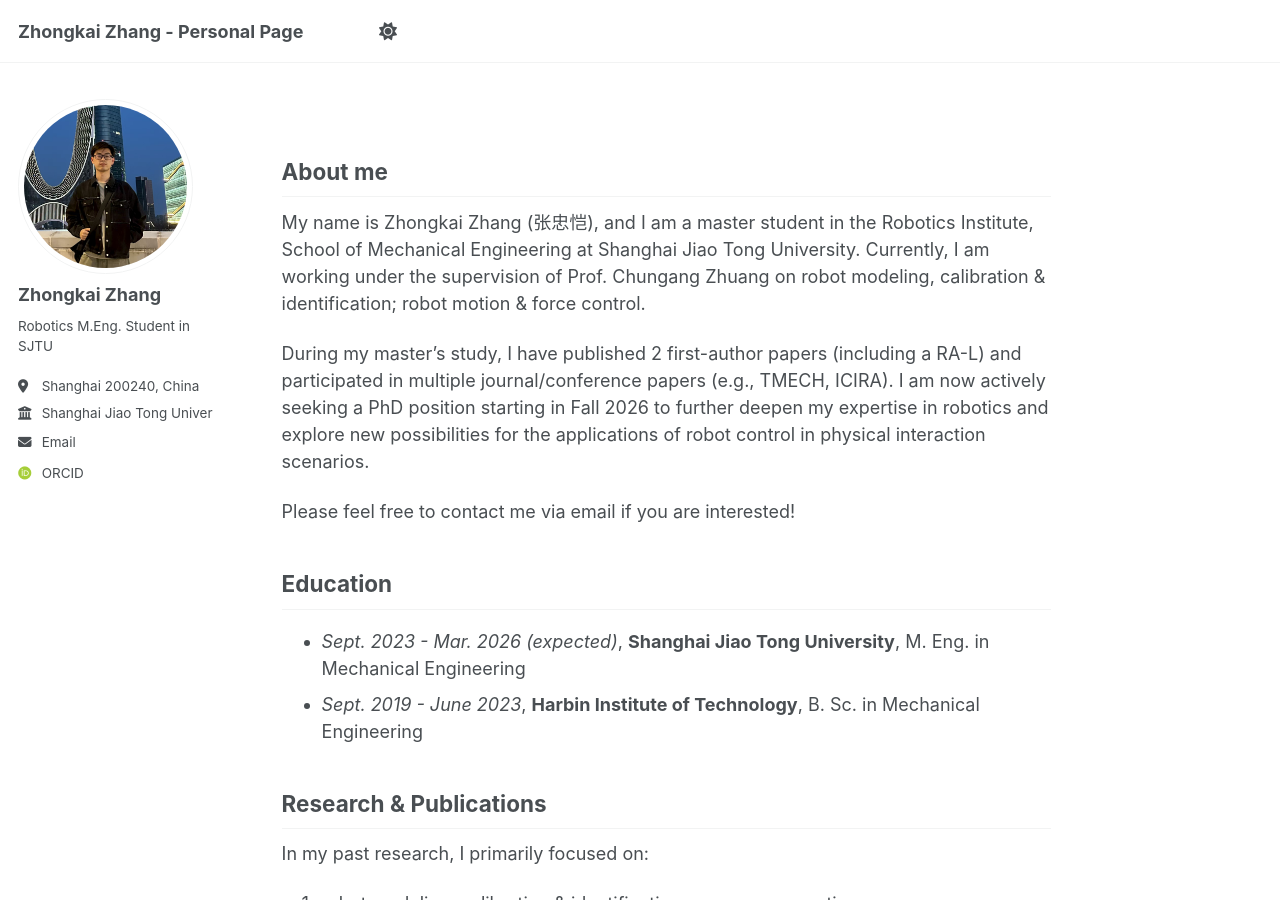
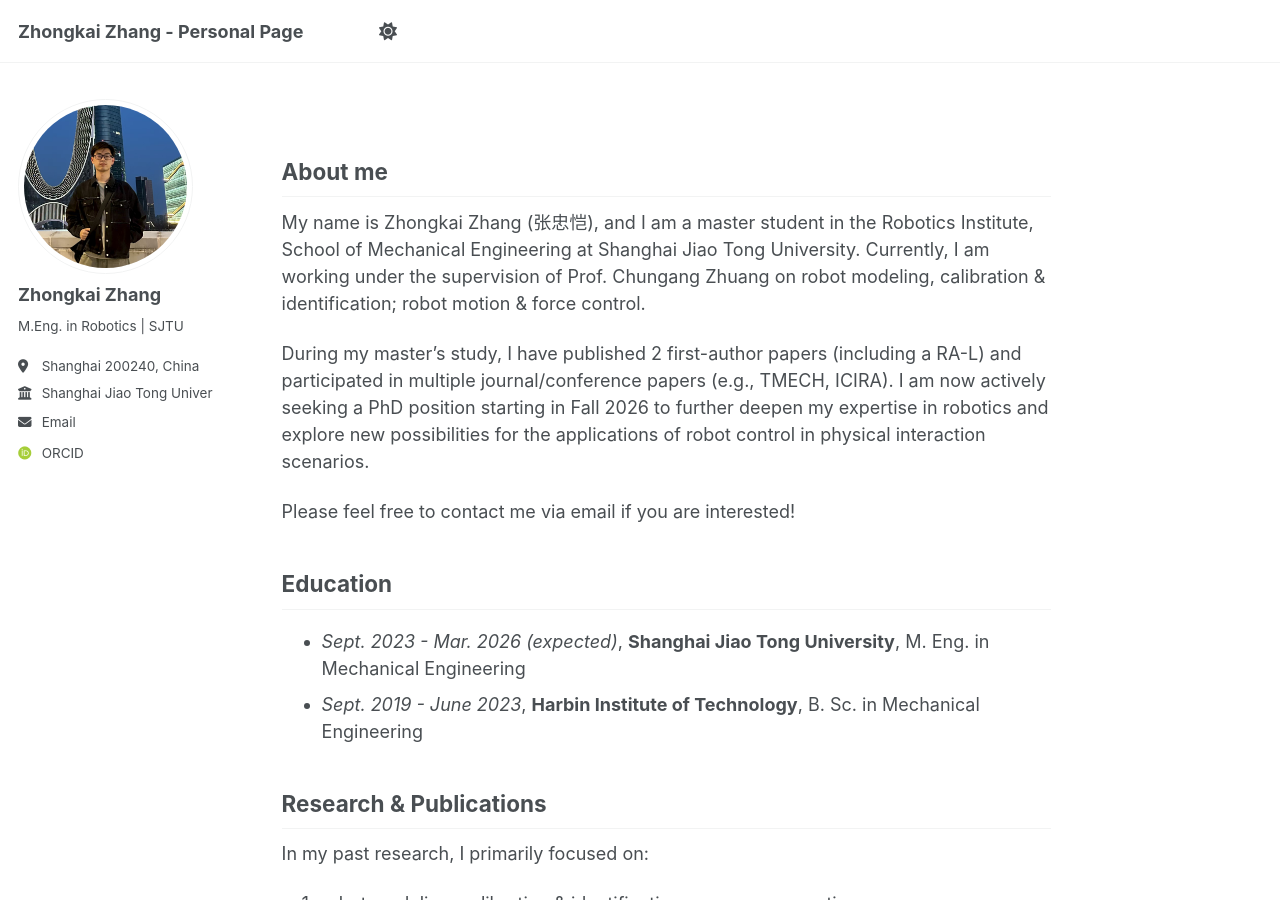
Before and after one commit to V373/blog, a Jekyll site: the page built from _pages/about.md, in a window 1280 px wide and 900 px high. Built offline with Jekyll 4.4.1, drawn with Linux system fonts in a browser that asks for light colours; some web fonts are replaced; a script that is not in the unit is left out.

Commit message:
Update _config.yml

```diff
--- a/_config.yml
+++ b/_config.yml
@@ -25,7 +25,7 @@ author:
   avatar           : "250301.jpg"
   name             : "Zhongkai Zhang"
   pronouns         : # example: "she/her"
-  bio              : "Robotics M.Eng. Student in SJTU"
+  bio              : "M.Eng. in Robotics | SJTU"
   location         : "Shanghai 200240, China"
   employer         : "Shanghai Jiao Tong University"
   uri              : # URL
```
